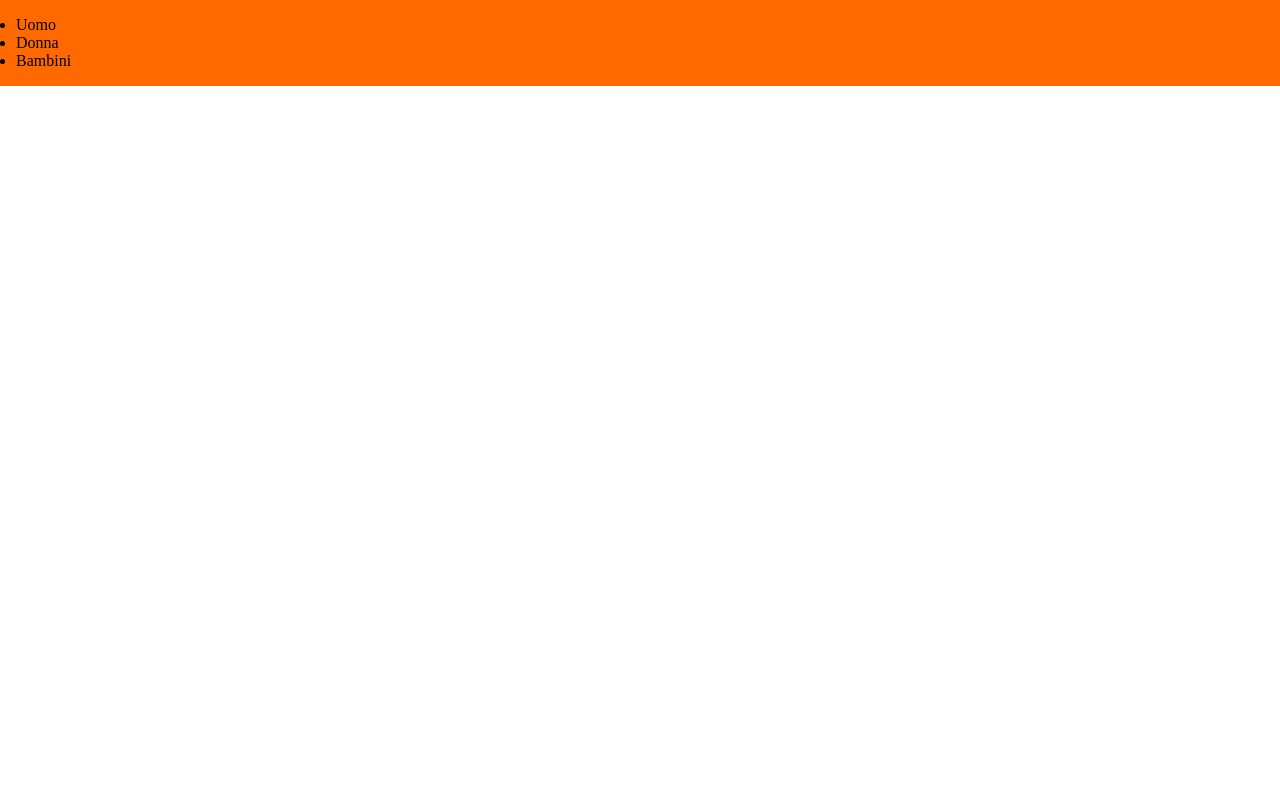
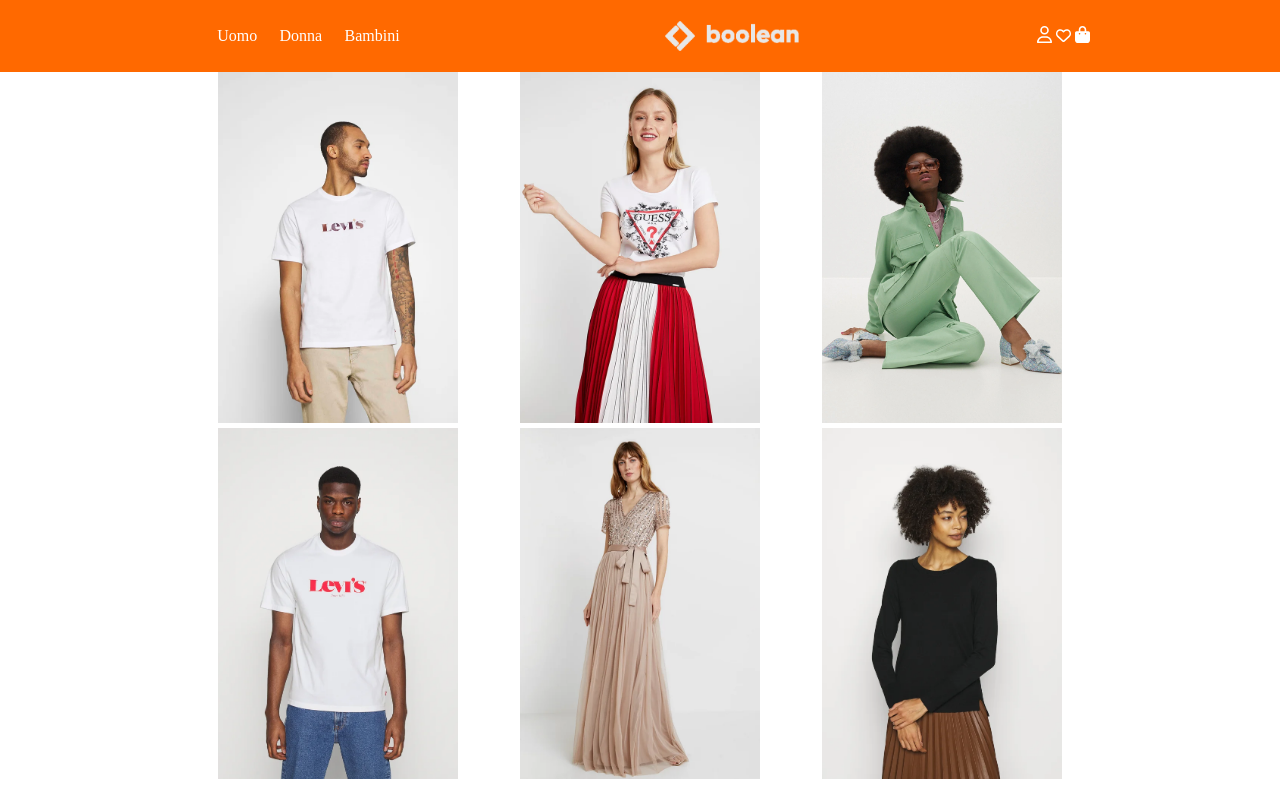
Before and after one commit to IslamBenguerba/html-css-boolando, a plain HTML site: page index.html in a window 1280 px wide. Drawn offline with Linux system fonts and the light colour scheme.

Commit message:
Boolando (beta) inesrimento foto

```diff
--- a/index.html
+++ b/index.html
@@ -16,9 +16,38 @@
                     <li>Donna</li>
                     <li>Bambini</li>
                 </ul>
-                <img src="">
+                <img src="img/boolean-logo.png"alt="logo-del-sito">
+                <div>
+                    <svg class="icon-nav" xmlns="http://www.w3.org/2000/svg" viewBox="0 0 448 512"><!--! Font Awesome Pro 6.4.0 by @fontawesome - https://fontawesome.com License - https://fontawesome.com/license (Commercial License) Copyright 2023 Fonticons, Inc. --><path d="M304 128a80 80 0 1 0 -160 0 80 80 0 1 0 160 0zM96 128a128 128 0 1 1 256 0A128 128 0 1 1 96 128zM49.3 464H398.7c-8.9-63.3-63.3-112-129-112H178.3c-65.7 0-120.1 48.7-129 112zM0 482.3C0 383.8 79.8 304 178.3 304h91.4C368.2 304 448 383.8 448 482.3c0 16.4-13.3 29.7-29.7 29.7H29.7C13.3 512 0 498.7 0 482.3z"/></svg>
+                <svg  class="icon-nav" xmlns="http://www.w3.org/2000/svg" viewBox="0 0 512 512"><!--! Font Awesome Pro 6.4.0 by @fontawesome - https://fontawesome.com License - https://fontawesome.com/license (Commercial License) Copyright 2023 Fonticons, Inc. --><path d="M225.8 468.2l-2.5-2.3L48.1 303.2C17.4 274.7 0 234.7 0 192.8v-3.3c0-70.4 50-130.8 119.2-144C158.6 37.9 198.9 47 231 69.6c9 6.4 17.4 13.8 25 22.3c4.2-4.8 8.7-9.2 13.5-13.3c3.7-3.2 7.5-6.2 11.5-9c0 0 0 0 0 0C313.1 47 353.4 37.9 392.8 45.4C462 58.6 512 119.1 512 189.5v3.3c0 41.9-17.4 81.9-48.1 110.4L288.7 465.9l-2.5 2.3c-8.2 7.6-19 11.9-30.2 11.9s-22-4.2-30.2-11.9zM239.1 145c-.4-.3-.7-.7-1-1.1l-17.8-20c0 0-.1-.1-.1-.1c0 0 0 0 0 0c-23.1-25.9-58-37.7-92-31.2C81.6 101.5 48 142.1 48 189.5v3.3c0 28.5 11.9 55.8 32.8 75.2L256 430.7 431.2 268c20.9-19.4 32.8-46.7 32.8-75.2v-3.3c0-47.3-33.6-88-80.1-96.9c-34-6.5-69 5.4-92 31.2c0 0 0 0-.1 .1s0 0-.1 .1l-17.8 20c-.3 .4-.7 .7-1 1.1c-4.5 4.5-10.6 7-16.9 7s-12.4-2.5-16.9-7z"/></svg>
+                <svg class="icon-nav" xmlns="http://www.w3.org/2000/svg" viewBox="0 0 448 512"><!--! Font Awesome Pro 6.4.0 by @fontawesome - https://fontawesome.com License - https://fontawesome.com/license (Commercial License) Copyright 2023 Fonticons, Inc. --><path d="M160 112c0-35.3 28.7-64 64-64s64 28.7 64 64v48H160V112zm-48 48H48c-26.5 0-48 21.5-48 48V416c0 53 43 96 96 96H352c53 0 96-43 96-96V208c0-26.5-21.5-48-48-48H336V112C336 50.1 285.9 0 224 0S112 50.1 112 112v48zm24 48a24 24 0 1 1 0 48 24 24 0 1 1 0-48zm152 24a24 24 0 1 1 48 0 24 24 0 1 1 -48 0z"/></svg>
+                </div>
             </div>
         </nav>
     </head>
+    <main>
+        <div class="container">
+            <div class="row">
+                <div class="col">
+                    <img src="img/1.webp">
+                </div>
+                <div class="col">
+                    <img src="img/2.webp">
+                </div>
+                <div class="col">
+                    <img src="img/3.webp">
+                </div>
+                <div class="col">
+                    <img src="img/4.webp">
+                </div>
+                <div class="col">
+                    <img src="img/5.webp">
+                </div>
+                <div class="col">
+                    <img src="img/6.webp">
+                </div>
+            </div>
+        </div>
+    </main>
 </body>
 </html>
--- a/style/style.css
+++ b/style/style.css
@@ -12,9 +12,50 @@ nav{
 .container{
     max-width: 900px;
     width: 100%;
+    margin: 0 auto;
     display: flex;
     justify-content: space-between;
 }
+.container-nav{
+    align-items: center;
+}
 .container-nav ul{
+    display: flex;
+    color: white;
+    list-style-type:none;
     padding: 1rem;
 }
+.container-nav li{
+    padding: .7rem
+}
+.container-nav img{
+    height: 30px;
+}
+.icon-nav{
+    width: 15px;
+    fill: white;
+}
+/* fine navbar */
+
+/* inizio main */
+
+.row{
+    display: flex;
+    flex-wrap: wrap;
+    justify-content: space-around;
+    max-width: 900px;
+    width: 100%;
+    row-gap: 5px;
+    column-gap: 5px;
+}
+.col{
+    /* display: flex; */
+    /* width: 33%; */
+    /* column-gap: 15px; */
+}
+.col>img{
+    height: 100%;
+    width: 240px;
+    object-fit: cover;
+
+}
```
Also changed, not shown: img/bag-shopping-solid.svg (added), img/heart-regular.svg (added), img/user-regular.svg (added).
